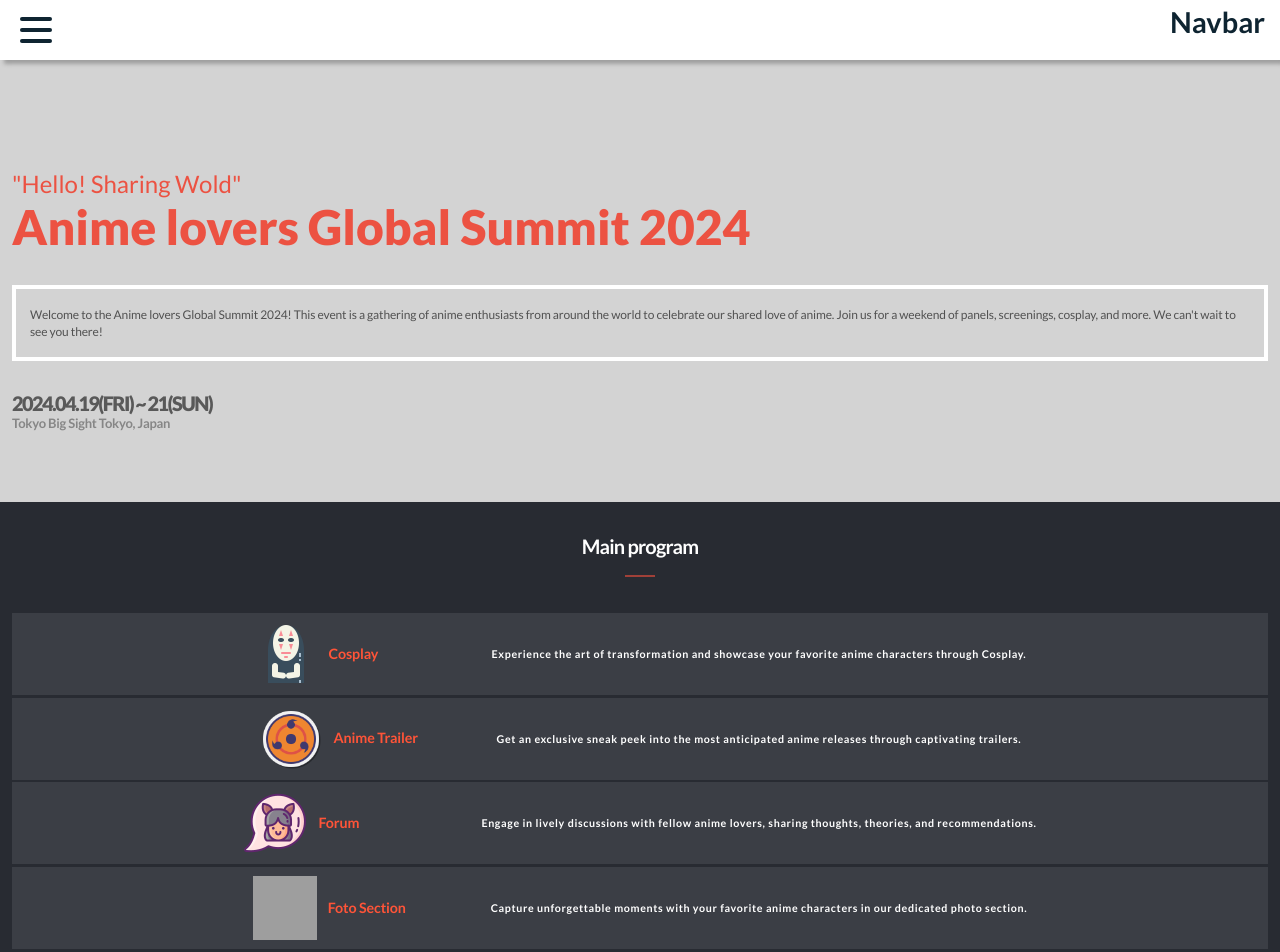
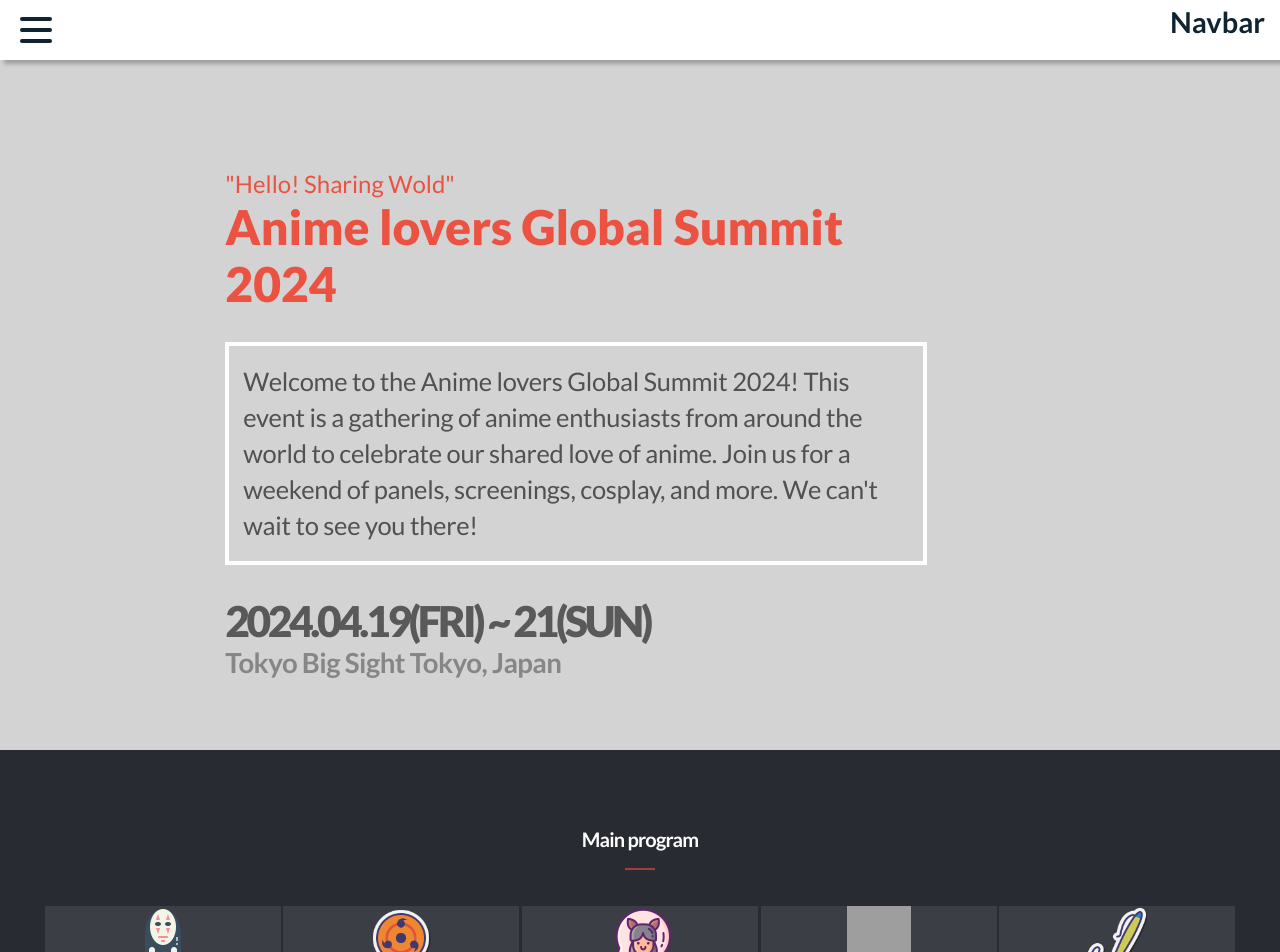
Before and after one commit to Codooze/Anime_summit, a React (Vite) app: page / in a window 1280 px wide. Shown: the top 952 px of the page. Built offline with nearby package versions, Linux system fonts and the light colour scheme; grey boxes are pictures that could not be loaded.

Commit message:
improvement in adaptability for desktop version

```diff
--- a/src/App.scss
+++ b/src/App.scss
@@ -397,3 +397,71 @@ button {
         }
     }
 }
+
+@media (min-width: 768px) {
+    #home_container {
+        margin-left: calc((100vw - 768px) / 6 + 10%);
+        margin-right: calc((100vw - 768px) / 6 + 20%);
+
+        #description_container {
+            #description {
+                font-size: 25.49px;
+                font-weight: 400;
+                line-height: 36.111px;
+                letter-spacing: -0.255px;
+            }
+        }
+
+        #event_info_container {
+            #event_day {
+                font-size: 42.484px;
+                font-weight: 900;
+                letter-spacing: -3.399px;
+            }
+
+            p {
+                font-size: 27.614px;
+                font-weight: 700;
+                letter-spacing: -0.552px;
+            }
+        }
+    }
+
+    #main_program_container {
+        padding: 56px 12px;
+
+        ul {
+            flex-direction: row;
+            justify-content: center;
+            flex-wrap: wrap;
+            gap: 2.68px;
+
+
+            li {
+                width: 200px;
+                height: auto;
+                flex-direction: column;
+                padding: 0 18px 22px;
+
+                h2 {
+                    font-size: 24px;
+                    font-weight: 700;
+                    line-height: 28px;
+                    letter-spacing: -0.24px;
+                }
+
+                h3 {
+                    text-align: center;
+                }
+
+                p {
+                    text-align: center;
+                    font-size: 12px;
+                    font-weight: 700;
+                    line-height: 25px;
+                    letter-spacing: 0.72px;
+                }
+            }
+        }
+    }
+}
--- a/src/App.tsx
+++ b/src/App.tsx
@@ -49,7 +49,8 @@ const App = () => {
           </div>
         </nav>
       </header>
-      <section id="home_container">
+      <section>
+        <div id="home_container">
           <div id="description_container">
             <h2>"Hello! Sharing Wold"</h2>
             <h1>Anime lovers Global Summit 2024</h1>
@@ -63,6 +64,7 @@ const App = () => {
           <div id="event_info_container">
             <h2 id="event_day">2024.04.19(FRI) ~ 21(SUN)</h2>
             <p>Tokyo Big Sight Tokyo, Japan</p>
+          </div>
         </div>
       </section>
 
```
Lines whose indentation alone changed are shown as unchanged.
